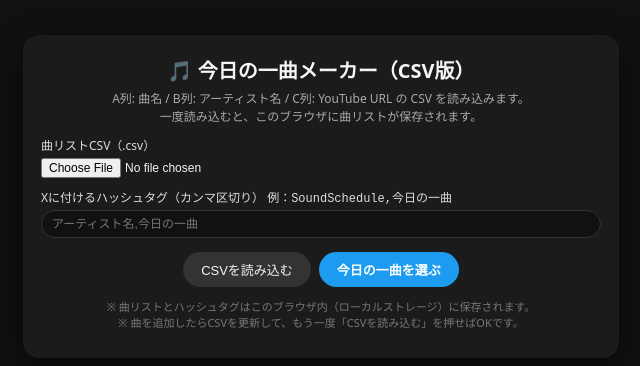
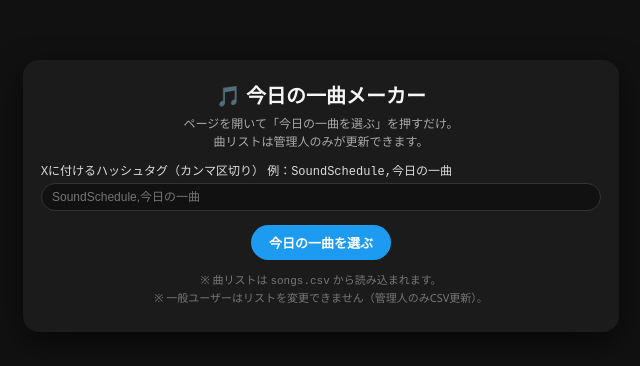
Before and after one commit to iym1322/todays-song, a plain HTML site: page today_song.html in a window 1280 px wide. Shown: the part 204-570 px from the top of the page, without its empty margins (319-959 px from the left). Drawn offline with nearby package versions, Linux system fonts and the light colour scheme.

Commit message:
today_song.html

```diff
--- a/today_song.html
+++ b/today_song.html
@@ -2,7 +2,7 @@
 <html lang="ja">
 <head>
   <meta charset="UTF-8" />
-  <title>今日の一曲メーカー（CSV版）</title>
+  <title>今日の一曲メーカー</title>
   <meta name="viewport" content="width=device-width, initial-scale=1" />
   <style>
     body {
@@ -40,10 +40,6 @@
       margin-bottom: 10px;
       font-size: 12px;
     }
-    input[type="file"] {
-      font-size: 12px;
-      width: 100%;
-    }
     input[type="text"] {
       width: 100%;
       border-radius: 999px;
@@ -69,11 +65,6 @@
     }
     .btn-main:active {
       transform: translateY(1px);
-    }
-    .btn-sub {
-      background: #333;
-      color: #f5f5f5;
-      font-weight: 500;
     }
     .btn-share {
       background: #fff;
@@ -149,26 +140,20 @@
 </head>
 <body>
 <div class="container">
-  <h1>🎵 今日の一曲メーカー（CSV版）</h1>
+  <h1>🎵 今日の一曲メーカー</h1>
   <div class="subtitle">
-    A列: 曲名 / B列: アーティスト名 / C列: YouTube URL の CSV を読み込みます。<br>
-    一度読み込むと、このブラウザに曲リストが保存されます。
-  </div>
-
-  <div class="row">
-    <label for="file-input">曲リストCSV（.csv）</label>
-    <input type="file" id="file-input" accept=".csv" />
+    ページを開いて「今日の一曲を選ぶ」を押すだけ。<br>
+    曲リストは管理人のみが更新できます。
   </div>
 
   <div class="row">
     <label for="hashtags">
       Xに付けるハッシュタグ（カンマ区切り） 例：<code>SoundSchedule,今日の一曲</code>
     </label>
-    <input type="text" id="hashtags" placeholder="アーティスト名,今日の一曲" />
+    <input type="text" id="hashtags" placeholder="SoundSchedule,今日の一曲" />
   </div>
 
   <div class="btn-row">
-    <button class="btn-sub" onclick="loadFromCSV()">CSVを読み込む</button>
     <button class="btn-main" onclick="pickSong()">今日の一曲を選ぶ</button>
   </div>
 
@@ -189,78 +174,44 @@
   </div>
 
   <div class="notice">
-    ※ 曲リストとハッシュタグはこのブラウザ内（ローカルストレージ）に保存されます。<br>
-    ※ 曲を追加したらCSVを更新して、もう一度「CSVを読み込む」を押せばOKです。
+    ※ 曲リストは <code>songs.csv</code> から読み込まれます。<br>
+    ※ 一般ユーザーはリストを変更できません（管理人のみCSV更新）。
   </div>
 </div>
 
-<!-- CSVをパースするライブラリ（PapaParse） -->
+<!-- CSVパーサ -->
 <script src="https://cdn.jsdelivr.net/npm/papaparse@5.4.1/papaparse.min.js"></script>
 <script>
-  const LS_KEY_SONGS = "todays_songs_from_csv_v1";
-  const LS_KEY_TAGS  = "todays_songs_tags_v1";
-
   let songs = [];
   let currentSong = null;
 
-  // 起動時：保存済みデータがあれば復元
+  // ページ読み込み時に songs.csv を取得
   window.addEventListener("DOMContentLoaded", () => {
-    const saved = localStorage.getItem(LS_KEY_SONGS);
-    if (saved) {
-      try { songs = JSON.parse(saved); } catch(e) { songs = []; }
-    }
-    const savedTags = localStorage.getItem(LS_KEY_TAGS);
-    if (savedTags) {
-      document.getElementById("hashtags").value = savedTags;
-    }
-  });
-
-  function loadFromCSV() {
-    const fileInput = document.getElementById("file-input");
-    const file = fileInput.files[0];
-    if (!file) {
-      alert("読み込む CSV ファイルを選択してください。");
-      return;
-    }
-
-    Papa.parse(file, {
-      complete: function(results) {
-        const rows = results.data;
+    fetch("songs.csv")
+      .then(res => {
+        if (!res.ok) throw new Error("songs.csv が読み込めませんでした");
+        return res.text();
+      })
+      .then(text => {
+        const result = Papa.parse(text, {
+          skipEmptyLines: true
+        });
         const parsed = [];
-
-        for (let i = 0; i < rows.length; i++) {
-          const row = rows[i];
-          if (!row || row.length === 0) continue;
-
-          let title  = (row[0] || "").toString().trim();
-          let artist = (row[1] || "").toString().trim();
-          let url    = (row[2] || "").toString().trim();
-
+        for (const row of result.data) {
+          const title  = (row[0] || "").toString().trim();
+          const artist = (row[1] || "").toString().trim();
+          const url    = (row[2] || "").toString().trim();
           if (!title || title === "曲名" || title === "Title") continue;
-
           parsed.push({ title, artist, url });
         }
-
-        if (parsed.length === 0) {
-          alert("有効な行が見つかりませんでした。A列: 曲名 / B列: アーティスト名 / C列: URL になっているか確認してください。");
-          return;
-        }
-
         songs = parsed;
-        localStorage.setItem(LS_KEY_SONGS, JSON.stringify(songs));
-
-        const tags = document.getElementById("hashtags").value.trim();
-        localStorage.setItem(LS_KEY_TAGS, tags);
-
-        alert("CSVから " + songs.length + " 件の曲を読み込みました！（このブラウザに保存されました）");
-      },
-      error: function(err) {
+        console.log("Loaded songs:", songs.length);
+      })
+      .catch(err => {
         console.error(err);
-        alert("CSVの読み込み中にエラーが発生しました。");
-      },
-      skipEmptyLines: true
-    });
-  }
+        alert("曲リスト（songs.csv）の読み込みに失敗しました。管理人にお問い合わせください。");
+      });
+  });
 
   function getYouTubeId(url) {
     if (!url) return null;
@@ -273,10 +224,9 @@
 
   function pickSong() {
     if (!songs || songs.length === 0) {
-      alert("まだ曲リストが読み込まれていません。まず『CSVを読み込む』を押してください。");
+      alert("まだ曲リストが読み込まれていません。少し待ってから再度お試しください。");
       return;
     }
-
     const i = Math.floor(Math.random() * songs.length);
     const song = songs[i];
     currentSong = song;
@@ -298,7 +248,6 @@
     const thumbImg = document.getElementById("song-thumb");
     const placeholder = document.getElementById("thumb-placeholder");
     const ytId = getYouTubeId(song.url);
-
     if (ytId) {
       thumbImg.src = "https://img.youtube.com/vi/" + ytId + "/hqdefault.jpg";
       thumbImg.style.display = "block";
@@ -327,7 +276,6 @@
 
     const url = currentSong.url || window.location.href;
     const tagsInput = document.getElementById("hashtags").value.trim();
-    localStorage.setItem(LS_KEY_TAGS, tagsInput);
 
     const tweetUrl = new URL("https://twitter.com/intent/tweet");
     tweetUrl.searchParams.set("text", baseText);
```
